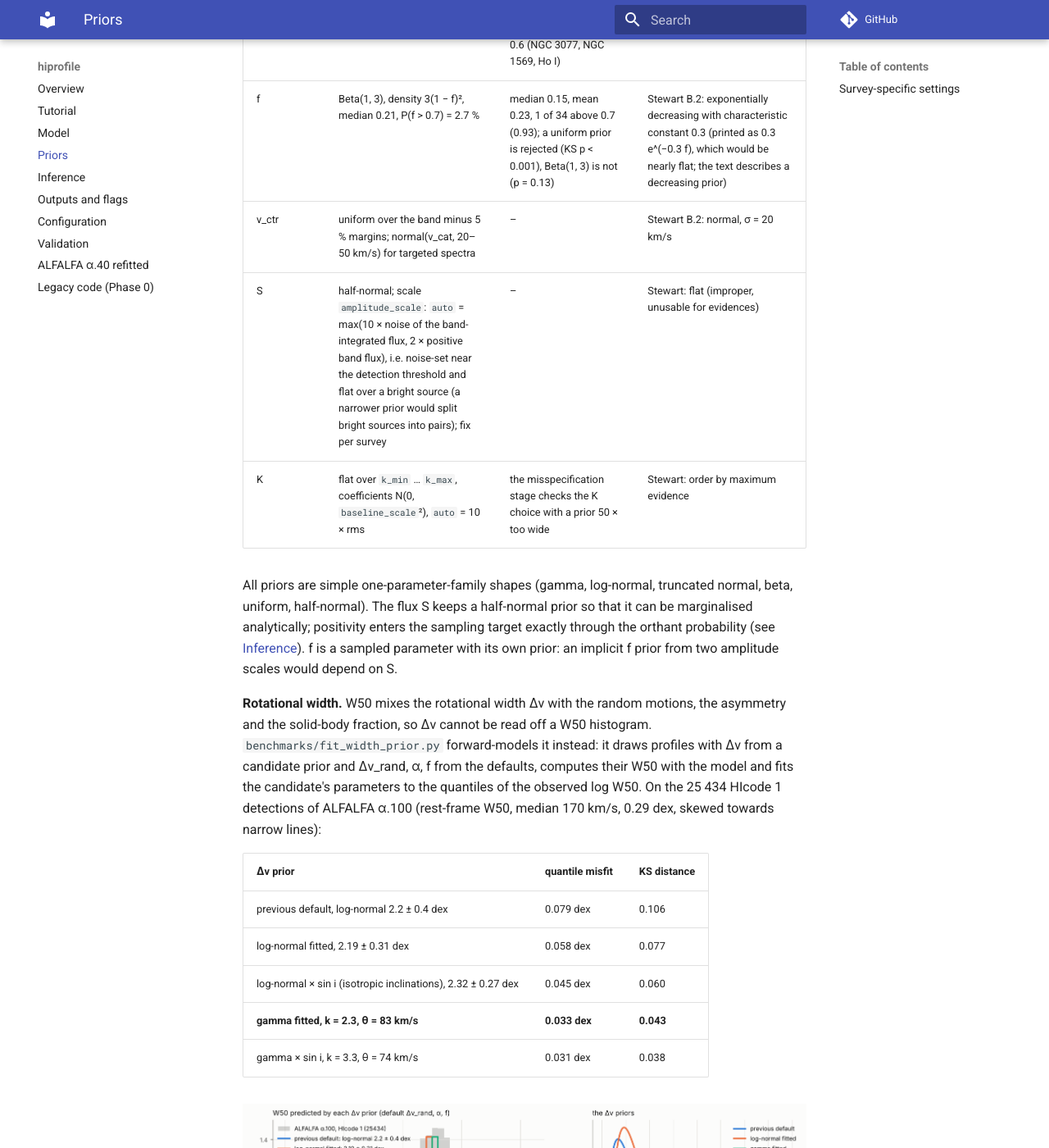
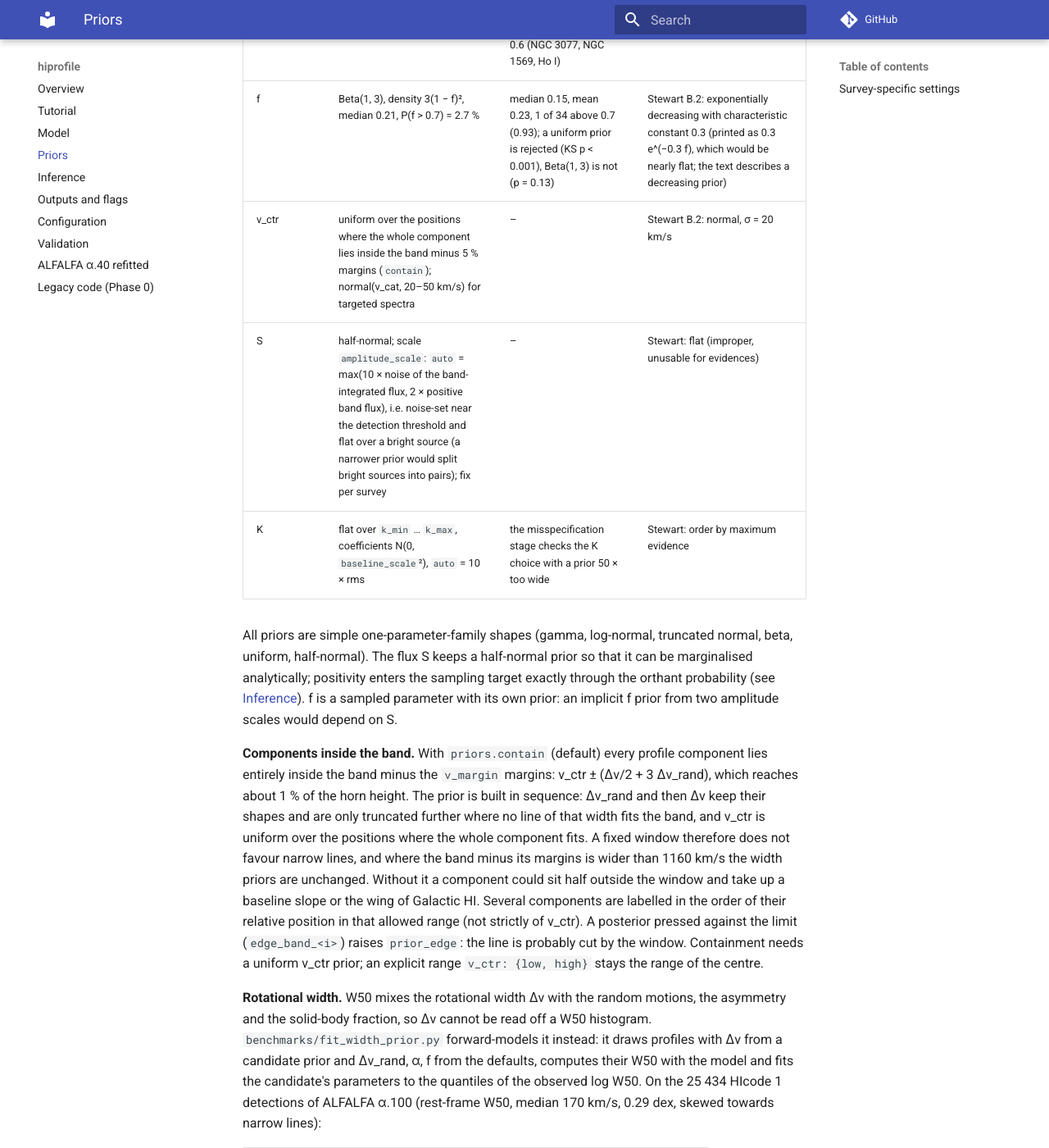
Before and after one commit to lfloeer/hiprofile, an MkDocs documentation site: the page built from docs/priors.md, in a window 1280 px wide and 1400 px high, scrolled down 881 px. Shown: the whole window at 82% size. Built offline with MkDocs 1.6.1 and Material for MkDocs 9.7.7, drawn with Linux system fonts in a browser that asks for light colours; comment, search, counter and statistics services are not loaded.

Commit message:
Docs: containment of the components in the band
Co-Authored-By: Claude Opus 5.5 <noreply@anthropic.com>
Claude-Session: https://claude.ai/code/session_01HNuVsUUJVtD1RaQHWi7F3J

```diff
--- a/docs/priors.md
+++ b/docs/priors.md
@@ -14,7 +14,7 @@ lower S/N.
 | Δv_rand | log-normal, log₁₀ = 1.1 ± 0.2 (≈ 12.6 km/s), 4–60 km/s | 8–32 km/s, median 12.4, log₁₀ 1.13 ± 0.16 | Stewart B.2: 1.17 ± 0.14; resolved HI dispersions ≈ 10 ± 2 km/s (Tamburro et al. 2009); narrow / broad super-profile components 6.5 ± 1.5 / 16.8 ± 4.3 km/s (Ianjamasimanana et al. 2012) |
 | α | normal(0, 0.25) truncated to [−1, 1] | median 0.00, robust σ 0.14; 3 of 34 with \|α\| > 0.6 (NGC 3077, NGC 1569, Ho I) | Stewart B.2: normal(0, 0.2) |
 | f | Beta(1, 3), density 3(1 − f)², median 0.21, P(f > 0.7) = 2.7 % | median 0.15, mean 0.23, 1 of 34 above 0.7 (0.93); a uniform prior is rejected (KS p < 0.001), Beta(1, 3) is not (p = 0.13) | Stewart B.2: exponentially decreasing with characteristic constant 0.3 (printed as 0.3 e^(−0.3 f), which would be nearly flat; the text describes a decreasing prior) |
-| v_ctr | uniform over the band minus 5 % margins; normal(v_cat, 20–50 km/s) for targeted spectra | – | Stewart B.2: normal, σ = 20 km/s |
+| v_ctr | uniform over the positions where the whole component lies inside the band minus 5 % margins (`contain`); normal(v_cat, 20–50 km/s) for targeted spectra | – | Stewart B.2: normal, σ = 20 km/s |
 | S | half-normal; scale `amplitude_scale`: `auto` = max(10 × noise of the band-integrated flux, 2 × positive band flux), i.e. noise-set near the detection threshold and flat over a bright source (a narrower prior would split bright sources into pairs); fix per survey | – | Stewart: flat (improper, unusable for evidences) |
 | K | flat over `k_min` … `k_max`, coefficients N(0, `baseline_scale`²), `auto` = 10 × rms | the misspecification stage checks the K choice with a prior 50 × too wide | Stewart: order by maximum evidence |
 
@@ -24,6 +24,23 @@ a half-normal prior so that it can be marginalised analytically; positivity
 enters the sampling target exactly through the orthant probability (see
 [Inference](inference.md)). f is a sampled parameter with its own prior: an
 implicit f prior from two amplitude scales would depend on S.
+
+**Components inside the band.** With `priors.contain` (default) every
+profile component lies entirely inside the band minus the `v_margin`
+margins: v_ctr ± (Δv/2 + 3 Δv_rand), which reaches about 1 % of the horn
+height. The prior is built in sequence: Δv_rand and then Δv keep their
+shapes and are only truncated further where no line of that width fits the
+band, and v_ctr is uniform over the positions where the whole component
+fits. A fixed window therefore does not favour narrow lines, and where the
+band minus its margins is wider than 1160 km/s the width priors are
+unchanged. Without it a
+component could sit half outside the window and take up a baseline slope or
+the wing of Galactic HI. Several components are labelled in the order of
+their relative position in that allowed range (not strictly of v_ctr). A
+posterior pressed against the limit (`edge_band_<i>`) raises `prior_edge`:
+the line is probably cut by the window. Containment needs a uniform v_ctr
+prior; an explicit range `v_ctr: {low, high}` stays the range of the
+centre.
 
 **Rotational width.** W50 mixes the rotational width Δv with the random
 motions, the asymmetry and the solid-body fraction, so Δv cannot be read off
```
Also changed, not shown: docs/configuration.md (+2 -1 lines), docs/outputs.md (+1 -1 lines).
